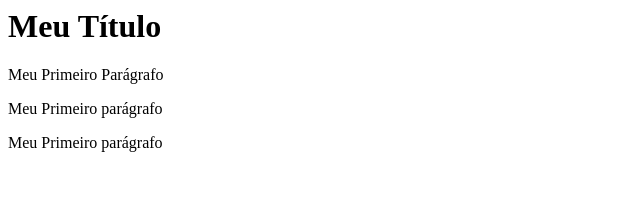
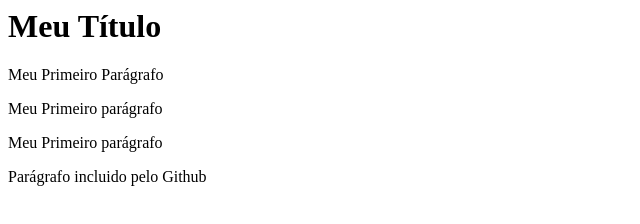
Before and after one commit to anaclaraxc/meuprimeirosite, a plain HTML site: page index.html in a window 1280 px wide. Shown: the whole page, without its empty margins (0-640 px from the left). Drawn offline with Linux system fonts and the light colour scheme.

Commit message:
Update index.html

```diff
--- a/index.html
+++ b/index.html
@@ -7,5 +7,6 @@
         <P>Meu Primeiro Parágrafo</P>
         <P> Meu Primeiro parágrafo</P>
         <P> Meu Primeiro parágrafo</P>
+        <P> Parágrafo incluido pelo Github</P>
     </body>
 </html>
```
